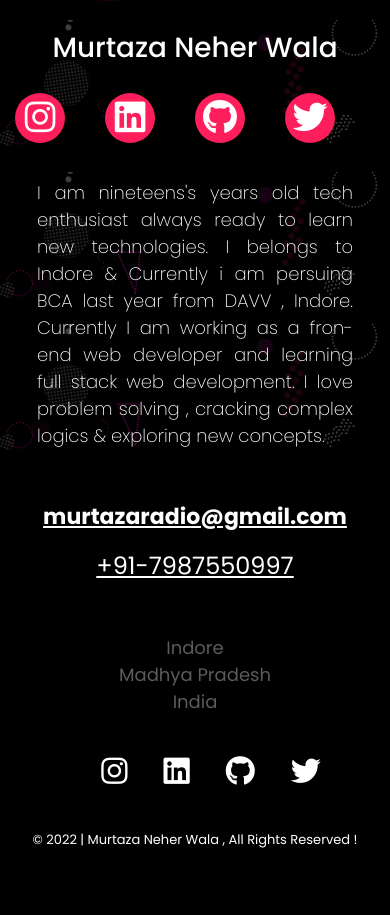
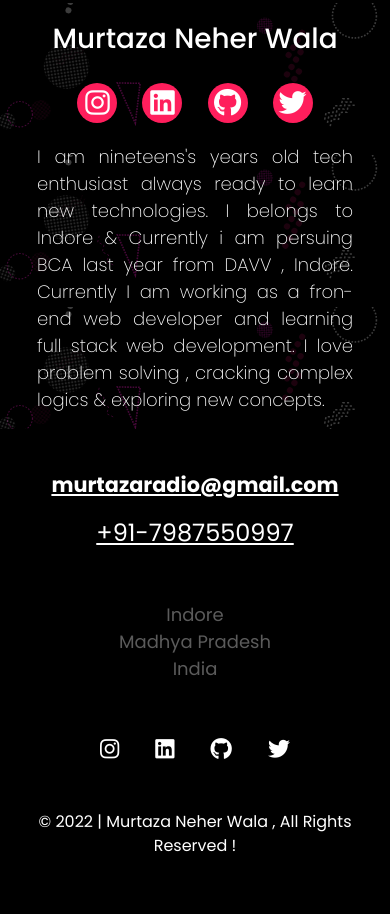
Before and after one commit to MurtazaNeher/portfolio_new, a plain HTML site: page index.html in a window 390 px wide. Shown: the part 4091-5006 px from the top of the page. Drawn offline with nearby package versions, Linux system fonts and the light colour scheme.

Commit message:
Fix some responsive issues

```diff
--- a/assets/css/main.css
+++ b/assets/css/main.css
@@ -493,6 +493,7 @@ body {
     flex-direction: row;
     align-items: center;
     justify-content: center;
+    padding: 0 !important;
 }
 
 #contact #social-links ul li a {
--- a/assets/css/phone.css
+++ b/assets/css/phone.css
@@ -54,6 +54,13 @@
     line-height: 30px;
     /* margin: 2px 10px; */
     color: #fff;
+}
+
+#skills .container-fluid {
+    background: url(../images/bg_sec.jpg);
+    background-position: center center;
+    background-repeat: no-repeat;
+    background-size: cover;
 }
 
 #skills .container-fluid .col-sm-4 {
@@ -194,7 +201,7 @@
 }
 
 #about .a-content .a-r1 img {
-    width: 350px;
+    width: 93%;
 }
 
 #about .a-content .a-r1 .r1-content {
@@ -205,7 +212,25 @@
 }
 
 #about .a-content .a-r1 .r1-content ul {
-    padding: 0px;
+    display: flex;
+    flex-direction: row;
+    list-style: none;
+    justify-content: space-evenly;
+    align-items: center;
+    padding: 0px !important;
+    margin: 20px 0px;
+}
+
+#about .a-content .a-r1 .r1-content ul li {
+    background-color: var(--primary-color);
+    margin: 0px!important;
+    border-radius: 50px;
+    height: 40px;
+    width: 40px;
+    display: flex;
+    justify-content: center;
+    align-items: center;
+    padding: 0px !important;
 }
 
 #about .a-content .a-r1 .r1-content ul li:hover {
@@ -215,7 +240,6 @@
     color: var(--primary-color);
     border: 2px solid var(--primary-color);
     transform: translateY(-5px);
-    text-decoration: none !important;
 }
 
 #about .a-content .a-r1 .r1-content ul li a:hover {
@@ -224,13 +248,14 @@
 }
 
 #about .a-content .a-r1 .r1-content ul li {
-    font-size: 35px;
+    font-size: 28px;
 }
 
 #about .a-content .a-r1 .r1-content ul li a {
     color: white!important;
     display: flex;
     justify-content: center;
+    text-decoration: none !important;
     align-items: center;
 }
 
@@ -240,24 +265,91 @@
 }
 
 #contact {
-    height: auto;
+    height: max-content;
+    background: #000000;
+    padding: 40px 0px;
+    margin: 0px;
 }
 
-#contact .container #head {
-    padding: 35px;
+#contact .container {
     display: flex;
     flex-direction: column;
     justify-content: center;
     align-items: center;
 }
 
+#contact .container #head {
+    padding: 0px;
+    display: flex;
+    flex-direction: column;
+    justify-content: center;
+    align-items: center;
+    margin-bottom: 50px;
+}
+
 #contact .container .title {
-    font-size: 22px;
+    font-size: 1.3rem;
+    padding-bottom: 15px;
     font-weight: 700;
     transition: color 0.3s !important;
     color: #fff !important;
 }
 
+#contact .container .title:hover {
+    color: var(--primary-color) !important;
+    text-decoration: none;
+}
+
+#contact .container .contact-num {
+    font-size: 24px;
+    font-weight: 400;
+    transition: color 0.3s !important;
+    color: #fff !important;
+    padding: 0px;
+}
+
+#contact .container .contact-num:hover {
+    color: var(--primary-color) !important;
+    text-decoration: none;
+}
+
+#contact #address {
+    text-align: center;
+    color: #5b5b5b;
+    font-size: 18px;
+    font-weight: 400;
+}
+
+#contact #social-links {
+    margin: 0px;
+    margin-bottom: 30px;
+    margin-top: 40px;
+}
+
+#contact #social-links ul {
+    list-style: none;
+    display: flex;
+    flex-direction: row;
+    align-items: center;
+    justify-content: space-evenly;
+    padding: 0 !important;
+}
+
+#contact #social-links ul li a {
+    padding: auto;
+}
+
+#contact #social-links ul li a i {
+    color: #fff;
+    font-size: 22px;
+    transition: color 0.3s !important;
+}
+
+#contact #social-links ul li a i:hover {
+    color: var(--primary-color);
+}
+
 #contact #copyright {
-    margin-bottom: 50px;
+    font-size: 1em;
+    text-align: center;
 }
--- a/index.html
+++ b/index.html
@@ -318,6 +318,7 @@
     <section id="contact">
 
         <div class="container">
+
             <div id="head">
                 <a href="mailto:murtazaradio@gmail.com" class="title"> murtazaradio@gmail.com
             </a>
@@ -331,7 +332,7 @@
 
             <div id="social-links">
                 <ul>
-                    <li data-aos="fade-up" data-aos-duration="500">
+                    <li>
                         <a href="https://www.instagram.com/murtaza_neher_wala/?utm_medium=copy_link" target="_blank">
                             <i class="fab fa-instagram"></i>
                         </a>
@@ -339,14 +340,14 @@
 
                     </li>
 
-                    <li data-aos="fade-up" data-aos-duration="500" data-aos-delay="150">
+                    <li>
 
                         <a href="https://www.linkedin.com/in/murtaza-neher-wala-345700239" target="_blank">
                             <i class="fab fa-linkedin"></i>
                         </a>
 
                     </li>
-                    <li data-aos="fade-up" data-aos-duration="500" data-aos-delay="300">
+                    <li>
 
                         <a href="https://github.com/MurtazaNeher" target="_blank">
 
@@ -354,7 +355,7 @@
                             <i class="fab fa-github"></i>
                         </a>
                     </li>
-                    <li data-aos="fade-up" data-aos-duration="500" data-aos-delay="450">
+                    <li>
 
                         <a href="https://twitter.com/Murtaza_neher?t=KjQ1giMXozsd4enZDMxNYg&s=03" target="_blank">
                             <i class="fab fa-twitter"></i>
```
